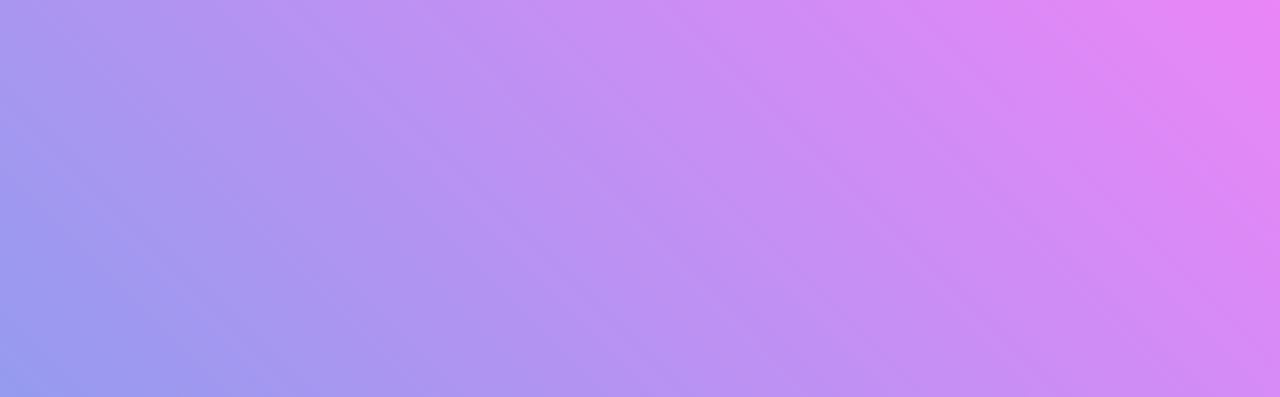
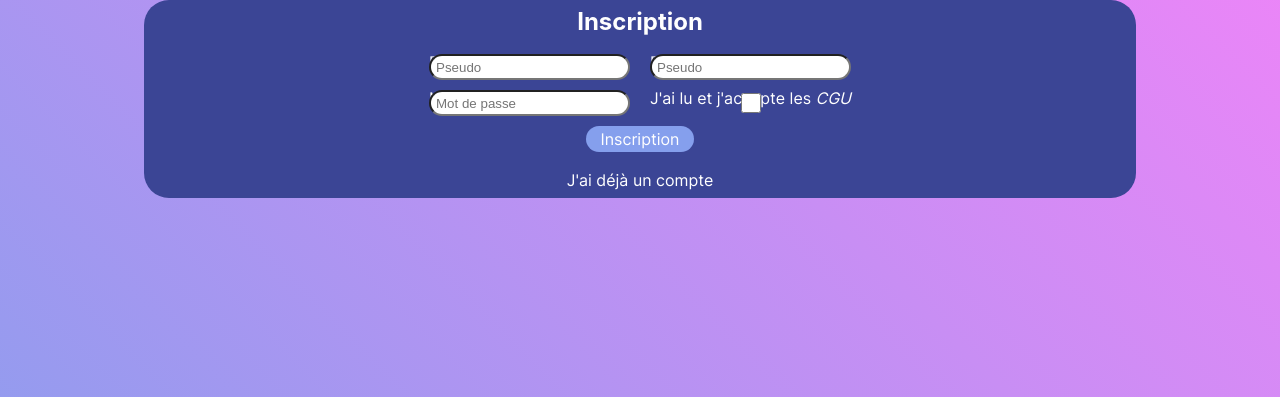
Before and after one commit to Rei333/nyanimal, a PHP site: page /inscription in a window 1280 px wide. Shown: the part 92-489 px from the top of the page. Run offline with PHP 8.4, Linux system fonts and the light colour scheme; some web fonts are replaced.

Commit message:
wip inscription

```diff
--- a/css/inscription.css
+++ b/css/inscription.css
@@ -0,0 +1,51 @@
+section {
+    display: flex;
+    flex-direction: column;
+    justify-content: center;
+    align-items: center;
+    background-color: var(--section);
+    height: fit-content;
+    width: 80%;
+    padding: 10px 0;
+    gap: 20px;
+    color: var(--light_text);
+    border-radius: var(--radius);
+}
+
+h1 {
+    color: var(--light_text);
+}
+
+form {
+    display: grid;
+    grid-template-columns: 1fr 1fr;
+    grid-template-rows: repeat(3, 1fr);
+    column-gap: 20px;
+    row-gap: 10px;
+}
+
+.col1 {
+    grid-column: 1;
+}
+
+.col2 {
+    grid-column: 2;
+}
+
+.row1 {
+    grid-row: 1;
+}
+
+.row2 {
+    grid-row: 2;
+}
+
+input[type="submit"] {
+    grid-column: 1 /span 2;
+    grid-row: 3;
+    justify-self: center;
+}
+
+form a {
+    font-style: italic;
+}
--- a/inscription.php
+++ b/inscription.php
@@ -2,7 +2,7 @@
 <html lang="fr">
     <head>
         <meta charset="UTF-8">
-        <title>Home</title>
+        <title>Inscription</title>
         <link rel="stylesheet" href="css/common.css">
         <link rel="stylesheet" href="css/inscription.css">
     </head>
@@ -11,7 +11,25 @@
         <?php include "header.php" ?>
 
         <main>
+            <section>
+                <h1>Inscription</h1>
+                <form action="" method="post">
+                    <label class="col1 row1" for="pseudo">Pseudo :</label>
+                    <input class="col1 row1" type="text" name="pseudo" id="pseudo" placeholder="Pseudo">
+                    <label class="col2 row1" for="mail">E-mail :</label>
+                    <input class="col2 row1" type="email" name="mail" id="mail" placeholder="Pseudo">
 
+                    <label class="col1 row2" for="password">Mot de passe :</label>
+                    <input class="col1 row2" type="password" name="password" id="password" placeholder="Mot de passe">
+                    <input class="col2 row2" type="checkbox" id="cgu" name="cgu">
+                    <label class="col2 row2" for="cgu">J'ai lu et j'accepte les <a href="">CGU</a></label>
+
+                    <input type="submit" value="Inscription">
+                </form>
+                <div>
+                    <a href="/connexion">J'ai déjà un compte</a>
+                </div>
+            </section>
         </main>
 
         <?php include "footer.php" ?>
```
Also changed, not shown: connexion.php (added, +62 -0 lines), index.php (+2 -45 lines), .htaccess, css/connexion.css (renamed from css/index.css).
